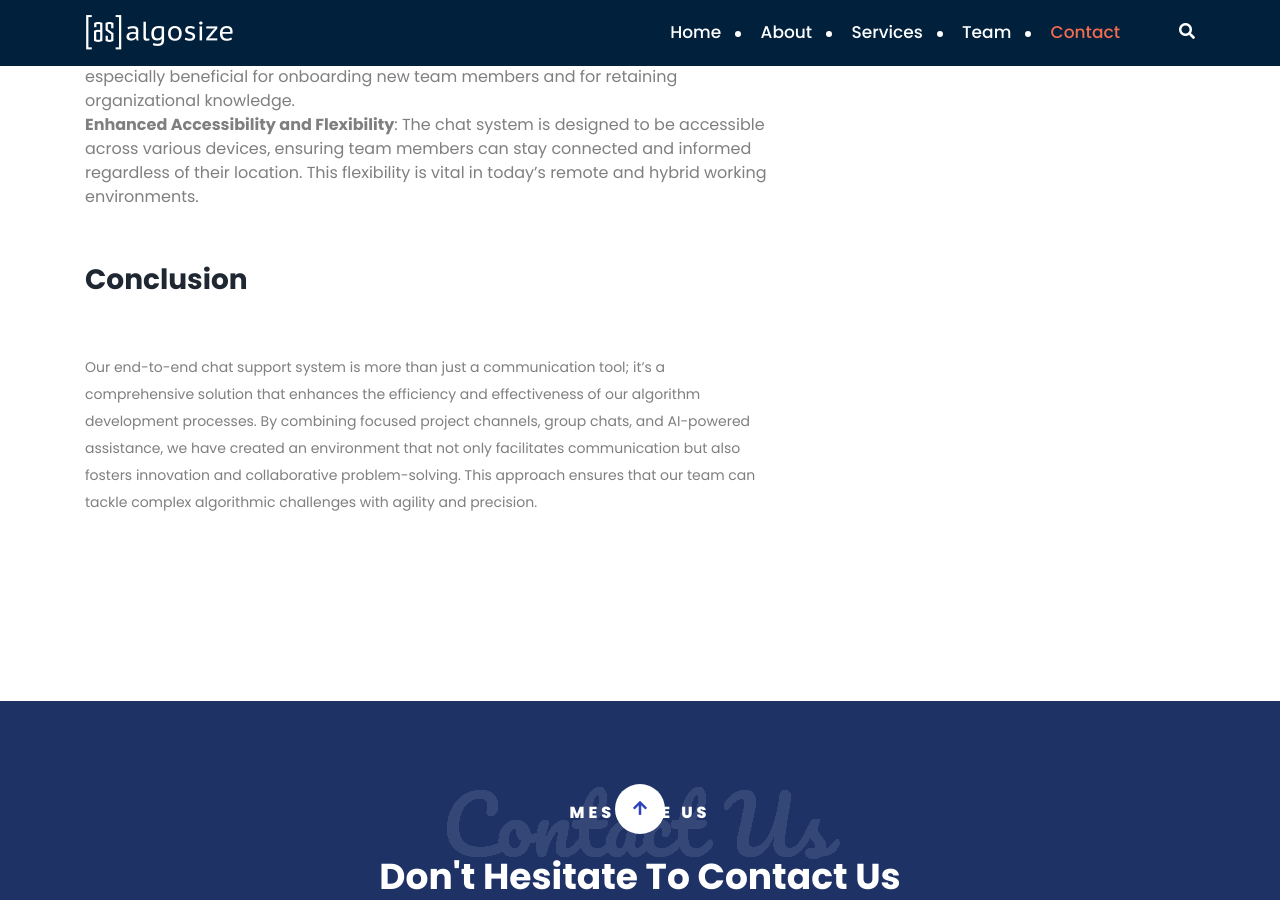
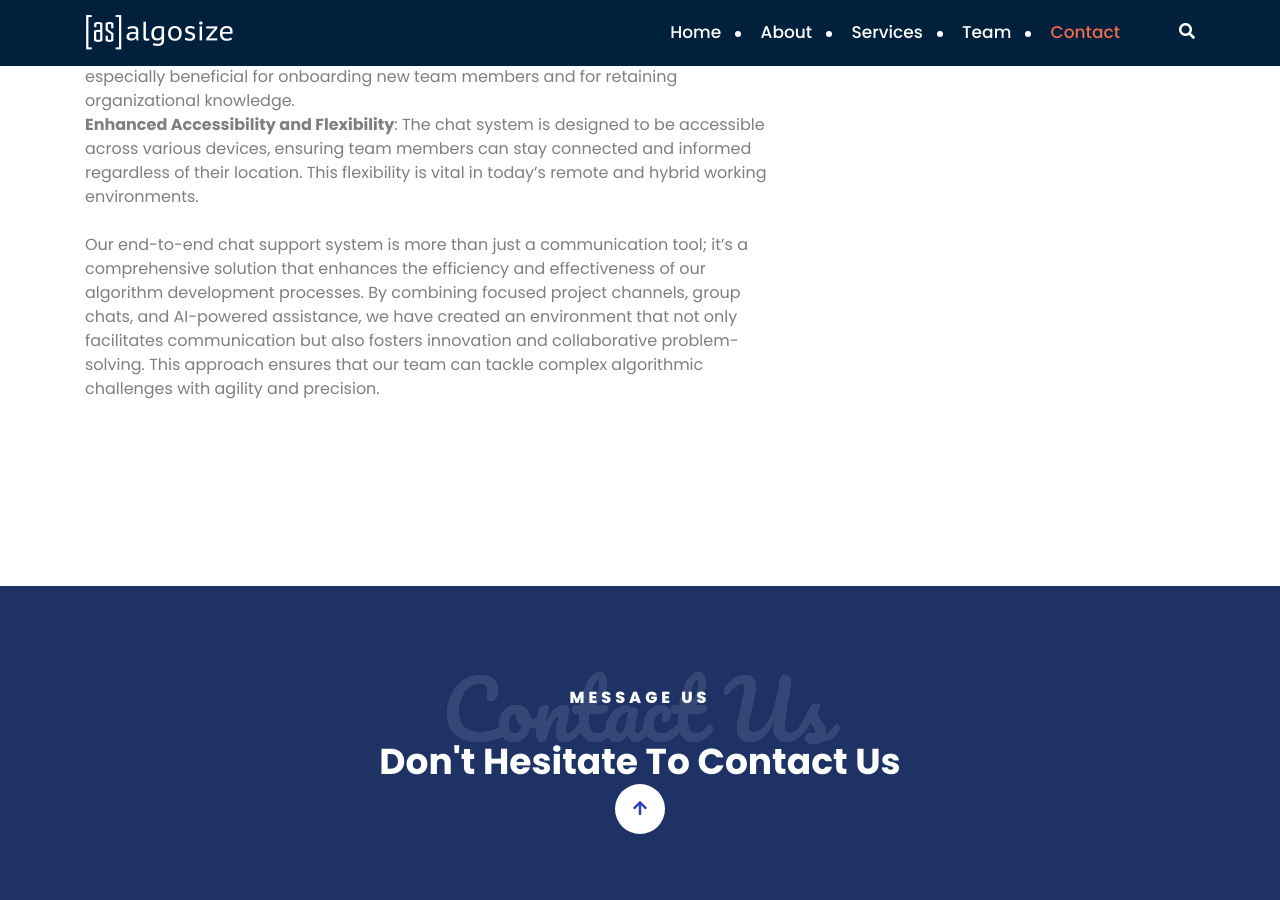
Before and after one commit to AlgoSize/website, a Jekyll site: the page built from _portfolios/end-to-end-support.md, in a window 1280 px wide and 900 px high, scrolled down 1760 px. Built offline with Jekyll 4.4.1, drawn with Linux system fonts in a browser that asks for light colours.

Commit message:
Update end-to-end-support.md

```diff
--- a/_portfolios/end-to-end-support.md
+++ b/_portfolios/end-to-end-support.md
@@ -22,6 +22,4 @@ In the dynamic world of algorithm development, communication and problem-solving
 6. **Enhanced Accessibility and Flexibility**: The chat system is designed to be accessible across various devices, ensuring team members can stay connected and informed regardless of their location. This flexibility is vital in today's remote and hybrid working environments.
 <br/>
 <br/>
-## Conclusion
-<br/>
 Our end-to-end chat support system is more than just a communication tool; it's a comprehensive solution that enhances the efficiency and effectiveness of our algorithm development processes. By combining focused project channels, group chats, and AI-powered assistance, we have created an environment that not only facilitates communication but also fosters innovation and collaborative problem-solving. This approach ensures that our team can tackle complex algorithmic challenges with agility and precision.
```
